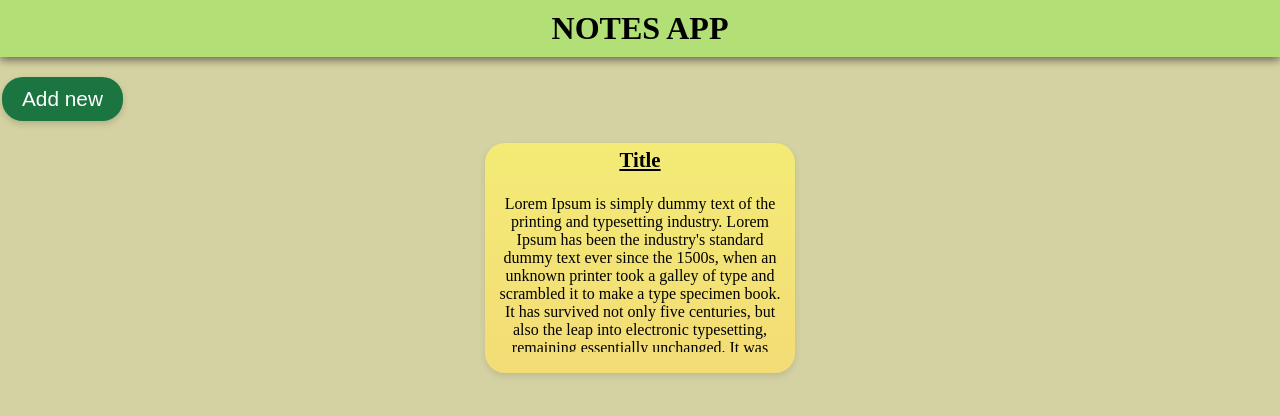
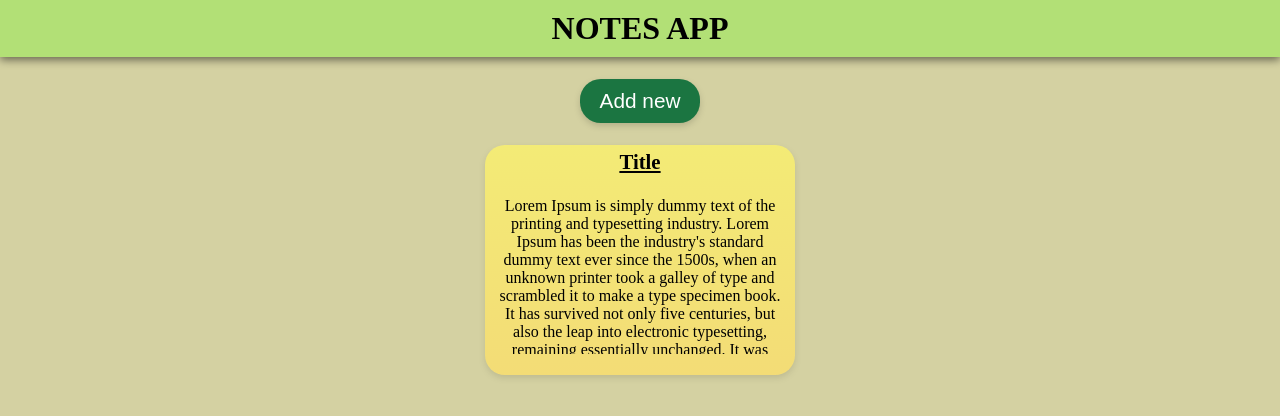
Before and after one commit to nedimdzanic/notes-app, a React (Create React App) app: page / in a window 1280 px wide. Shown: the top 416 px of the page. Built offline with nearby package versions, Linux system fonts and the light colour scheme; a web font is replaced by a local one.

Commit message:
feat: implementing and setup a redux toolkit

```diff
--- a/package.json
+++ b/package.json
@@ -3,11 +3,13 @@
   "version": "0.1.0",
   "private": true,
   "dependencies": {
+    "@reduxjs/toolkit": "^1.8.2",
     "@testing-library/jest-dom": "^5.16.4",
     "@testing-library/react": "^13.3.0",
     "@testing-library/user-event": "^13.5.0",
     "react": "^18.2.0",
     "react-dom": "^18.2.0",
+    "react-redux": "^8.0.2",
     "react-scripts": "5.0.1",
     "web-vitals": "^2.1.4"
   },
--- a/src/App.js
+++ b/src/App.js
@@ -1,13 +1,12 @@
 import Header from "./components/Header/Header";
 import NotesList from "./components/Notes/NotesList";
-import Button from "./components/UI/Button";
-import classes from "./components/Notes/NotesList.module.css";
+import AddNew from "./components/Notes/AddNew";
 
 const App = () => {
   return (
     <>
       <Header />
-      <Button className={classes.container}>Add new</Button>
+      <AddNew />
       <NotesList />
     </>
   );
--- a/src/components/Header/Header.js
+++ b/src/components/Header/Header.js
@@ -2,7 +2,7 @@ import classes from "./Header.module.css";
 
 const Header = () => {
   return (
-    <header>
+    <header className={classes.header}>
       <h1>Notes App</h1>
     </header>
   );
--- /dev/null
+++ b/src/components/Notes/AddNew.js
@@ -0,0 +1,12 @@
+import classes from "./NotesList.module.css";
+import Button from "../UI/Button";
+
+const AddNew = () => {
+  return (
+    <div className={classes.container}>
+      <Button>Add new</Button>
+    </div>
+  );
+};
+
+export default AddNew;
--- a/src/index.js
+++ b/src/index.js
@@ -1,13 +1,18 @@
-import React from 'react';
-import ReactDOM from 'react-dom/client';
-import './index.css';
-import App from './App';
-import reportWebVitals from './reportWebVitals';
+import React from "react";
+import ReactDOM from "react-dom/client";
+import "./index.css";
+import App from "./App";
+import reportWebVitals from "./reportWebVitals";
 
-const root = ReactDOM.createRoot(document.getElementById('root'));
+import { Provider } from "react-redux";
+import store from "./store/index";
+
+const root = ReactDOM.createRoot(document.getElementById("root"));
 root.render(
   <React.StrictMode>
-    <App />
+    <Provider store={store}>
+      <App />
+    </Provider>
   </React.StrictMode>
 );
 
--- /dev/null
+++ b/src/store/index.js
@@ -0,0 +1,15 @@
+import { configureStore, createSlice } from "@reduxjs/toolkit";
+
+const initialState = {};
+
+const notesSlice = createSlice({
+  name: "notes",
+  initialState,
+  reducers: {},
+});
+
+const store = configureStore({ reducer: notesSlice.reducer });
+
+export const notesActions = notesSlice.actions;
+
+export default store;
```
Also changed, not shown: 1 other file (tests, documents, lock files or other folders).
